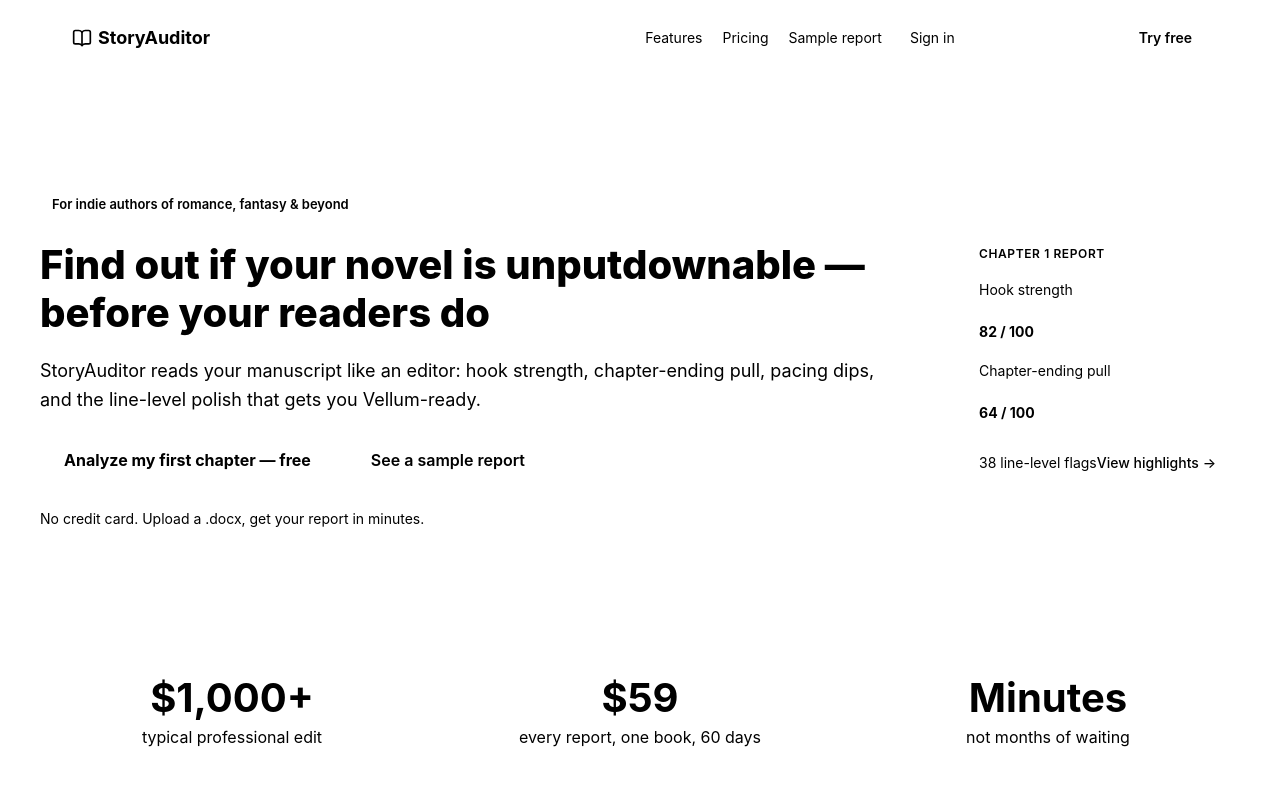
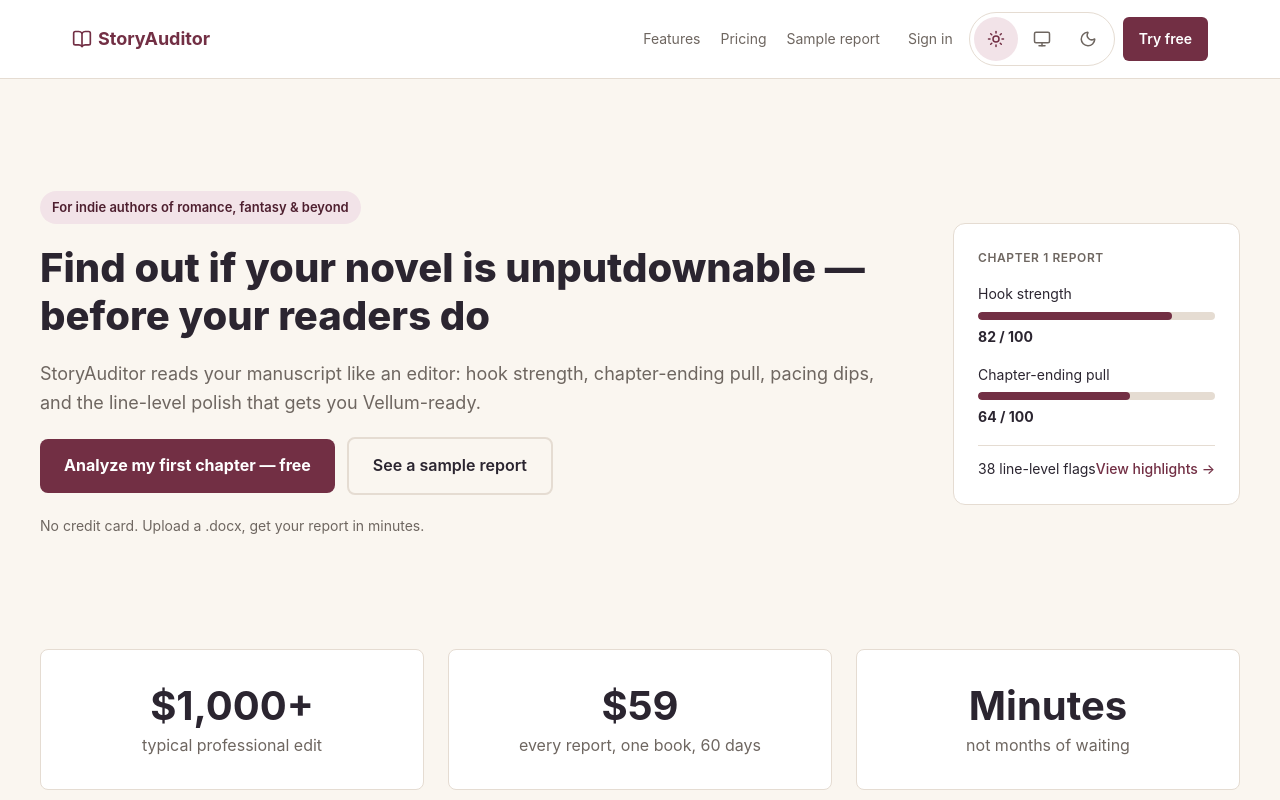
Before and after one commit to dave-norris/StoryAuditor, a Next.js app: page / in a window 1280 px wide. Shown: the top 800 px of the page. Built offline with nearby package versions, Linux system fonts and the light colour scheme.

Commit message:
changed to light theme

```diff
--- a/app/layout.tsx
+++ b/app/layout.tsx
@@ -19,9 +19,9 @@
         <body>
           <ThemeProvider
             attribute="data-theme"
-            defaultTheme="system"
+            defaultTheme="paper"
             themes={["paper", "night"]}
-            enableSystem={true}
+            enableSystem={false}
           >
             {children}
           </ThemeProvider>
```
